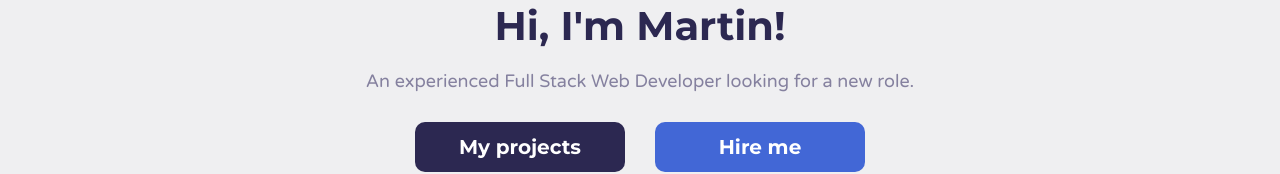
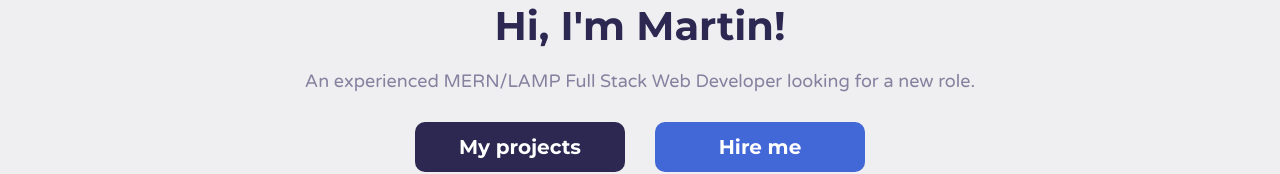
Before and after one commit to m-miller/portfolio, a React (Create React App) app: page / in a window 1280 px wide. Shown: the part 403-577 px from the top of the page. Built offline with nearby package versions, Linux system fonts and the light colour scheme.

Commit message:
update headline

```diff
--- a/src/components/HeroArea.js
+++ b/src/components/HeroArea.js
@@ -6,7 +6,7 @@ export const HeroArea = () => {
       <img className={styles.profile} src={`${process.env.PUBLIC_URL}/assets/me.png`} alt="profile" />
       <h1 className="title">Hi, I'm Martin!</h1>
       <p className="description">
-        An experienced Full Stack Web Developer looking for a new role.
+        An experienced MERN/LAMP Full Stack Web Developer looking for a new role.
       </p>
       <div className={styles.buttonBox}>
         <button
```
